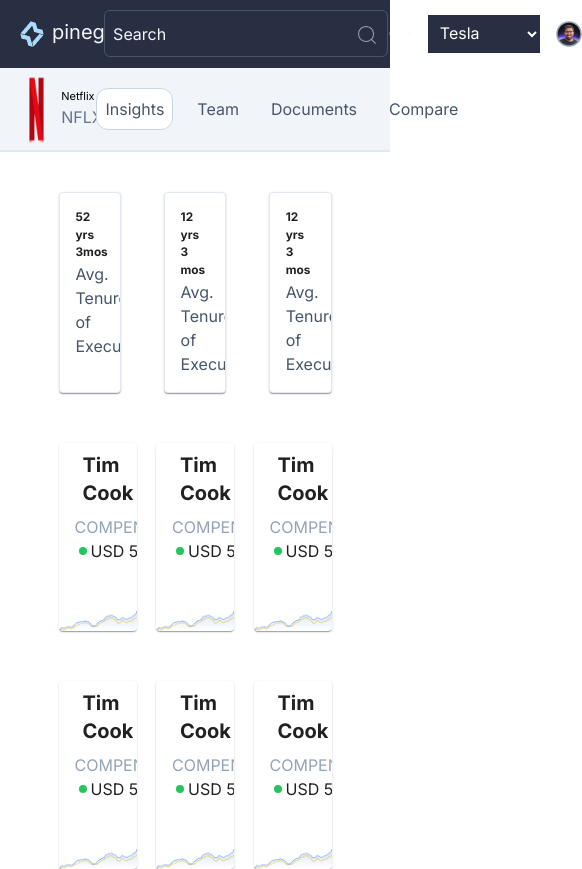
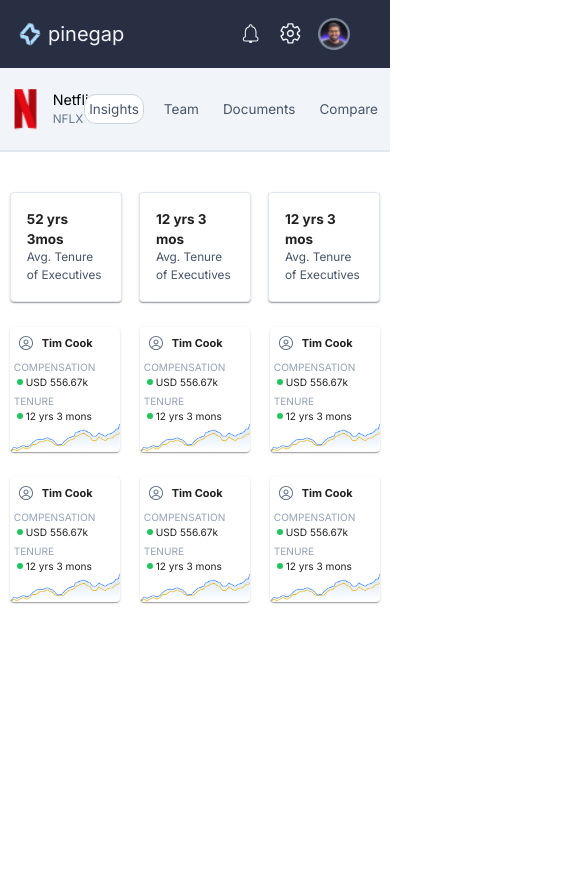
Before and after one commit to brf153/pinegap.ai_intern_test, a Next.js app: page /management in a window 390 px wide. Shown: the whole page, 582 px wide, since content can reach past the window. After the commit the page ends 844 px from the top, so only its background shows below. Built offline with nearby package versions, Linux system fonts and the light colour scheme.

Commit message:
make ui responsive
Signed-off-by: brf153 <153hsb@gmail.com>

```diff
--- a/app/component/Navbar.tsx
+++ b/app/component/Navbar.tsx
@@ -21,25 +21,25 @@
     <div className="w-screen h-[8vh] bg-[#292F42] flex justify-between px-4 text-[#F1F5F9]">
       <div className="flex gap-[2vw] items-center">
         <div className="flex item-center gap-1">
-          <Image src={logo} alt="logo" className="w-8 h-8" />
+          <Image src={logo} alt="logo" className="w-7 h-7 sm:w-8 sm:h-8" />
           <p className="text-xl">pinegap</p>
         </div>
-        <div className="bg-[#292F42] border-[1.5px] rounded-md border-[#475569] text-[#F1F5F9] focus:outline-none flex h-[70%]">
+        <div className="bg-[#292F42] hidden sm:flex sm:w-auto border-[1.5px] rounded-md border-[#475569] text-[#F1F5F9] focus:outline-none h-[70%]">
           <input
             type="text"
             placeholder="Search"
-            className="bg-[#292F42] focus:outline-none p-2 placeholder:text-[#F1F5F9] rounded-lg"
+            className="bg-[#292F42] focus:outline-none sm:p-2 placeholder:text-[#F1F5F9] rounded-lg"
           />
-          <CiSearch className=" w-6 h-6 text-gray-400 pointer-events-none mt-3 mr-2" />
+          <CiSearch className="w-3 h-3 sm:w-6 sm:h-6 text-gray-400 pointer-events-none mt-3 mr-2" />
         </div>
       </div>
       <div className="flex gap-4 w-fit items-center mr-6">
-        <CiBellOn className="text-xl w-[2vmax] h-[2vmax]" />
-        <IoSettingsOutline className="text-xl w-[2vmax] h-[2vmax]" />
+        <CiBellOn className="w-[3vmax] h-[3vmax] sm:w-[2vmax] sm:h-[2vmax]" />
+        <IoSettingsOutline className="w-[2.7vmax] h-[2.7vmax] sm:w-[2vmax] sm:h-[2vmax]" />
 
           <select
             value={value}
-            className="text-white border-white bg-[#292F42] p-2"
+            className="text-white border-white bg-[#292F42] p-2 hidden sm:flex"
             onChange={(event: any) => handleChange(event)}
           >
             <option value="tesla">Tesla</option>
@@ -47,7 +47,7 @@
             <option value="bmw">BMW</option>
           </select>
 
-        <Image alt="Remy Sharp" className="w-10" src={pic} />
+        <Image alt="Remy Sharp" className="w-8 sm:w-10" src={pic} />
       </div>
     </div>
   );
--- a/app/home/page.tsx
+++ b/app/home/page.tsx
@@ -21,17 +21,17 @@
 
 const CardComponent = ({homeData}:{homeData:homeData}) => {
   return (
-    <Card className="w-[27vw] rounded-xl flex flex-col gap-4 border-2 border-[#CBD5E1]">
+    <Card className="w-[90vw] md:w-[27vw] rounded-xl flex flex-col gap-2 sm:gap-4 border-2 border-[#CBD5E1]">
 
       <div className="bg-[#F1F5F9] w-full flex gap-2 h-fit px-[5%] py-4 border-b-2 border-[#CBD5E1]">
         <div className="flex items-center">
-          <Image src={homeData.logo} alt="upward" className="w-[3vmax]" />
+          <Image src={homeData.logo} alt="upward" className="w-[4vmax] sm:w-[3vmax]" />
         </div>
         <div className="h-fit text-left">
-          <p className="text-[1.4vmax] font-bold" color="text.secondary">
+          <p className="text-[1.7vmax] sm:text-[1.4vmax] font-bold" color="text.secondary">
             {homeData.header}
           </p>
-          <p className="text-[1vmax]" color="text.secondary">
+          <p className="text-[1.4vmax] sm:text-[1vmax]" color="text.secondary">
             {homeData.subheader}
           </p>
         </div>
@@ -39,10 +39,10 @@
 
       <div className="w-full px-4">
         <div className="flex">
-          <Image src={upward} alt="upward" className="w-[1.4vmax]" />
+          <Image src={upward} alt="upward" className="w-[1.6vmax] sm:w-[1.4vmax]" />
           <Typography
             color="text.secondary"
-            className="text-[1vmax] text-[#EA580C] my-auto"
+            className="text-[1.2vmax] sm:text-[1vmax] text-[#EA580C] my-auto"
             gutterBottom
           >
             Important
@@ -50,18 +50,18 @@
         </div>
 
         <div className="py-2">
-          <Typography className="text-[1.4vmax]">
+          <Typography className="text-[2.4vmax] sm:text-[1.4vmax]">
             Contradiction on
           </Typography>
-          <Typography className="flex gap-1 text-[1vmax]">
+          <Typography className="flex gap-1 text-[1.6vmax] sm:text-[1vmax]">
             <p className="font-bold">Green Energy</p>
-            <p className="border text-[#94A3B8] border-[#94A3B8] text-[0.6vmax] h-fit px-1">
+            <p className="border text-[#94A3B8] border-[#94A3B8] text-[1vmax] sm:text-[0.6vmax] h-fit px-[2px] sm:px-1">
               New
             </p>
           </Typography>
         </div>
 
-        <Typography className="text-[#475569] py-2 text-[1vmax]">
+        <Typography className="text-[#475569] py-1 sm:py-2 text-[1.4vmax] sm:text-[1vmax]">
           Amazon has for the most part already committed to achieving zero
           emissions from their own activities. Given the company’s role as
           emulated “trend setter”, these targets set an important example for
@@ -69,36 +69,36 @@
         </Typography>
 
         <div className="flex gap-2 py-2">
-          <p className="p-1 border-[#CBD5E1] border-2 bg-[#F8FAFC] rounded-full text-[0.7vmax]">
+          <p className="p-1 border-[#CBD5E1] border-2 bg-[#F8FAFC] rounded-full text-[1.4vmax] sm:text-[0.7vmax]">
             {homeData.button1}
           </p>
-          <p className="p-1 border-[#CBD5E1] border-2 bg-[#F8FAFC] rounded-full text-[0.7vmax]">
+          <p className="p-1 border-[#CBD5E1] border-2 bg-[#F8FAFC] rounded-full text-[1.4vmax] sm:text-[0.7vmax]">
             {homeData.button2}
           </p>
         </div>
       </div>
 
-      <div className="flex flex-col px-4 gap-2 py-2 pb-4">
+      <div className="flex flex-col px-4 gap-2 py-1 pb-2 sm:py-2 sm:pb-4">
 
         <div className="flex gap-1">
-          <Image src={quote} alt="quote" className="w-[1.2vmax]" />
-          <Typography variant="h5" component="div" className="text-[0.8vmax]">
+          <Image src={quote} alt="quote" className="w-[2vmax] sm:w-[1.2vmax]" />
+          <Typography className="text-[1.4vmax] sm:text-[0.8vmax]">
             Earnings Call Q4 2023-24
           </Typography>
           <Typography
-            className="text-[#94A3B8] text-[0.7vmax] relative top-1"
+            className="text-[#94A3B8] text-[1vmax] sm:text-[0.7vmax] relative top-[2px] sm:top-1"
           >
             10 APR. 2024
           </Typography>
         </div>
 
         <div className="flex gap-1">
-          <Image src={quote} alt="quote" className="w-[1.2vmax]" />
-          <Typography variant="h5" component="div" className="text-[0.8vmax]">
+          <Image src={quote} alt="quote" className="w-[2vmax] sm:w-[1.2vmax]" />
+          <Typography className="text-[1.4vmax] sm:text-[0.8vmax]">
             Earnings Call Q4 2023-24
           </Typography>
           <Typography
-            className="text-[#94A3B8] text-[0.7vmax] relative top-1"
+            className="text-[#94A3B8] text-[1vmax] sm:text-[0.7vmax] relative top-[2px] sm:top-1"
           >
             10 APR. 2024
           </Typography>
@@ -154,9 +154,9 @@
     }]
   return (
     <div className="w-screen">
-      <div className="w-[85%] py-[4vh] mx-auto">
-        <p className="text-[2vmax] pb-[3vh] px-[1.5vw]">Top Insights for you!</p>
-        <div className="grid grid-cols-3 gap-8">
+      <div className="w-[95%] sm:w-[85%] py-[4vh] mx-auto">
+        <p className="text-[2vmax] pb-[3vh] sm:px-[1.5vw]">Top Insights for you!</p>
+        <div className="grid grid-cols-1 sm:grid-cols-2 md:grid-cols-3 gap-4 sm:gap-8">
         {
             homeData.map((home,index) => {
                 return (
--- a/app/layout.tsx
+++ b/app/layout.tsx
@@ -17,7 +17,7 @@
 }>) {
   return (
     <html lang="en">
-      <body className={inter.className}>
+      <body className={`${inter.className} w-screen overflow-x-hidden`}>
         <Navbar />
         {children}
       </body>
--- a/app/management/page.tsx
+++ b/app/management/page.tsx
@@ -13,63 +13,63 @@
   return (
     <div className="w-screen">
       <div className="h-[10vh] flex bg-[#F1F5F9] border-b-2 border-[#E2E8F0]">
-        <div className="flex gap-2 px-[5vw]">
-          <Image src={netflix} alt="chart" className="w-[4vmax]" />
+        <div className="flex gap-[2px] sm:gap-2 sm:px-[5vw] items-center">
+          <Image src={netflix} alt="chart" className="w-[6vmax] h-[6vmax] sm:w-[4vmax] sm:h-[4vmax]" />
           <div className="flex flex-col justify-center">
-            <h1 className="text-[1.3vmax]">Netflix</h1>
-            <p className="text-[#64748B]">NFLX</p>
+            <h1 className="text-[1.7vmax] sm:text-[1.3vmax]">Netflix</h1>
+            <p className="text-[1.4vmax] sm:text-md text-[#64748B]">NFLX</p>
           </div>
         </div>
         <div className="mx-auto flex items-center">
-          <button className="text-[#475569] bg-white border border-[#CBD5E1] p-2 m-2 rounded-xl">
+          <button className="text-[#475569] bg-white border border-[#CBD5E1] text-[1.6vmax] sm:text-md p-1 sm:p-2 m-2 rounded-xl">
             Insights
           </button>
-          <button className="text-[#475569] hover:border hover:border-[#CBD5E1] hover:bg-white p-2 m-2 rounded-xl">
+          <button className="text-[#475569] hover:border hover:border-[#CBD5E1] hover:bg-white text-[1.6vmax] sm:text-md p-1 sm:p-2 m-2 rounded-xl">
             Team
           </button>
-          <button className="text-[#475569] hover:border hover:border-[#CBD5E1] hover:bg-white p-2 m-2 rounded-xl">
+          <button className="text-[#475569] hover:border hover:border-[#CBD5E1] hover:bg-white text-[1.6vmax] sm:text-md p-1 sm:p-2 m-2 rounded-xl">
             Documents
           </button>
-          <button className="text-[#475569] hover:border hover:border-[#CBD5E1] hover:bg-white p-2 m-2 rounded-xl">
+          <button className="text-[#475569] hover:border hover:border-[#CBD5E1] hover:bg-white text-[1.6vmax] sm:text-md p-1 sm:p-2 m-2 rounded-xl">
             Compare
           </button>
         </div>
       </div>
 
-      <div className="flex w-[70%] mx-auto justify-between mt-10 gap-[5vmax]">
+      <div className="flex w-[95%] sm:w-[70%] mx-auto justify-between mt-10 gap-[2vmax] sm:gap-[5vmax]">
         {upperCard.map((card, index) => (
-          <Card key={index} className="w-[20vw] p-4 border border-[#E2E8F0]">
-            <h1 className="text-[1.4vmax] font-bold">{card}</h1>
-            <p className="text-[#475569]">Avg. Tenure of Executives</p>
+          <Card key={index} className="sm:w-[20vw] p-4 border border-[#E2E8F0]">
+            <h1 className="text-[1.6vmax] sm:text-[1.4vmax] font-bold">{card}</h1>
+            <p className="text-[1.4vmax] sm:text-md text-[#475569]">Avg. Tenure of Executives</p>
           </Card>
         ))}
       </div>
 
-      <div className="w-[70%] mx-auto justify-center grid grid-cols-3 gap-x-[5vw] gap-y-[6vh] mt-[6vh]">
+      <div className="w-[95%] sm:w-[70%] mx-auto justify-center grid grid-cols-3 gap-x-[5vw] gap-y-[3vh] mt-[3vh] sm:gap-y-[6vh] sm:mt-[6vh]">
 {
   Array(6).fill(0).map((_,index)=>(
-        <Card key={index} className="w-[20vw]">
-          <div className="flex p-2 gap-4">
-            <RxAvatar className="w-6 h-6 text-[#64748B]" />
-            <p className="text-xl font-bold">Tim Cook</p>
+        <Card key={index} className="sm:w-[20vw]">
+          <div className="flex p-2 gap-2 sm:gap-4">
+            <RxAvatar className="w-4 h-4 sm:w-6 sm:h-6 text-[#64748B]" />
+            <p className="text-[1.3vmax] sm:text-xl font-bold">Tim Cook</p>
           </div>
 
-          <div className="flex px-4 gap-4">
+          <div className="flex flex-col sm:flex-row px-1 gap-1 sm:px-4 sm:gap-4">
             <div className="flex flex-col">
-              <h1 className="text-[#94A3B8]">COMPENSATION</h1>
+              <h1 className="text-[#94A3B8] text-[1.2vmax] sm:text-md">COMPENSATION</h1>
               <p className="flex">
-                <GoDotFill className="text-[#22C55E] mt-1" />
+                <GoDotFill className="text-[#22C55E] text-xs mt-[1px] sm:text-md sm:mt-1" />
 
-                <p> USD 556.67k</p>
+                <p className="text-[1.2vmax] sm:text-md"> USD 556.67k</p>
               </p>
             </div>
             <div>
-              <h1 className="text-[#94A3B8]">TENURE</h1>
-              <p className="flex"><GoDotFill className="text-[#22C55E] mt-1" /><p>12 yrs 3 mons</p></p>
+              <h1 className="text-[#94A3B8] text-[1.2vmax] sm:text-md">TENURE</h1>
+              <p className="flex"><GoDotFill className="text-[#22C55E] text-xs mt-[1px] sm:text-md sm:mt-1" /><p className="text-[1.2vmax] sm:text-md">12 yrs 3 mons</p></p>
             </div>
           </div>
 
-          <Image src={graph} alt="graph" className="w-[20vw]" />
+          <Image src={graph} alt="graph" className="sm:w-[20vw]" />
         </Card>
   ))
 }
--- a/app/page.tsx
+++ b/app/page.tsx
@@ -2,7 +2,7 @@
 
 export default function Home() {
   return (
-    <div className="w-screen h-screen flex flex-col items-center justify-center text-3xl">
+    <div className="w-screen h-[92vh] flex flex-col items-center justify-center text-3xl">
       Intern Assignment
       <div className="mt-4 flex gap-3">
         <Link href="/home" className="p-2 bg-[#CBD5E1] rounded-xl">
```
